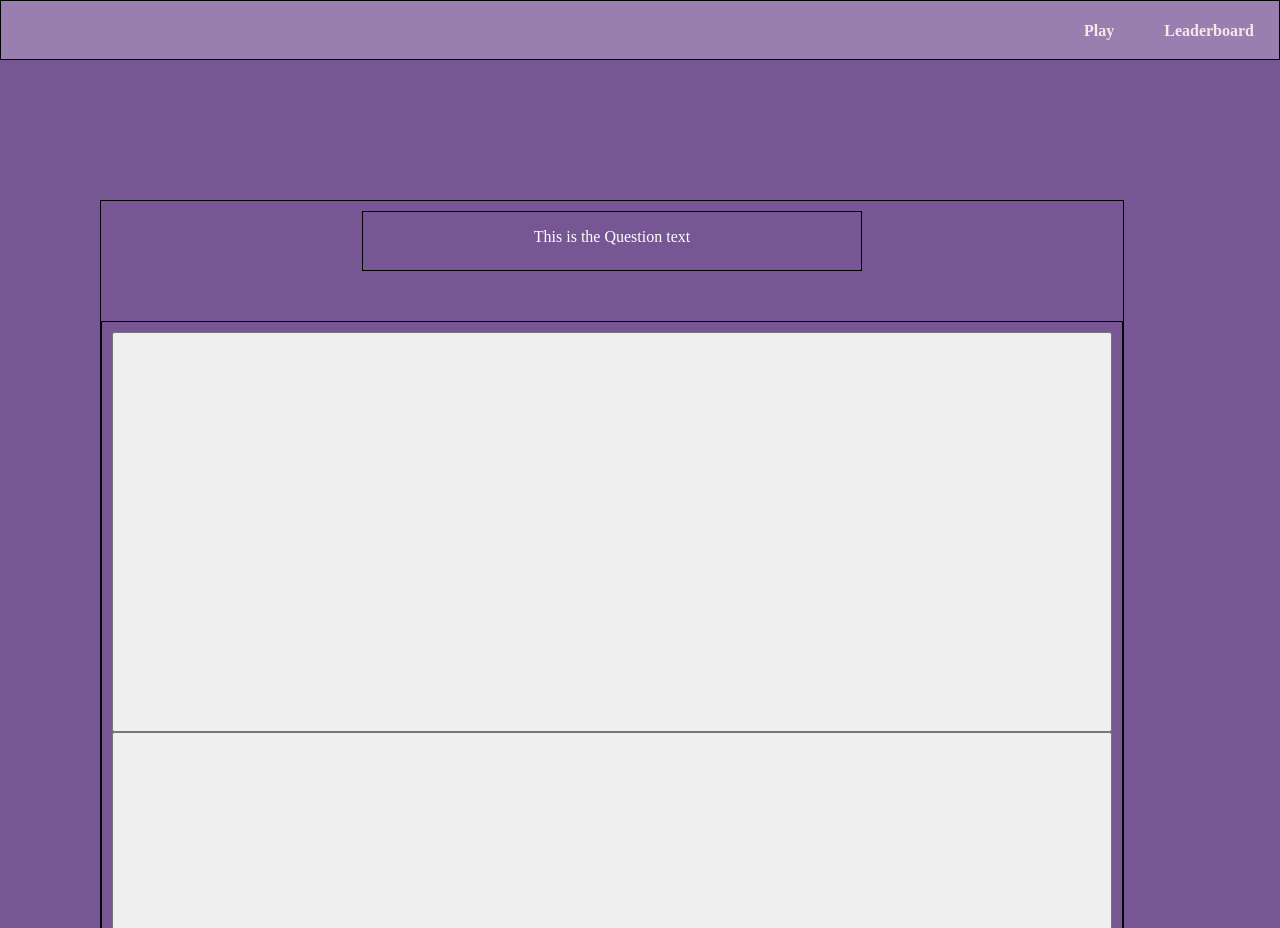
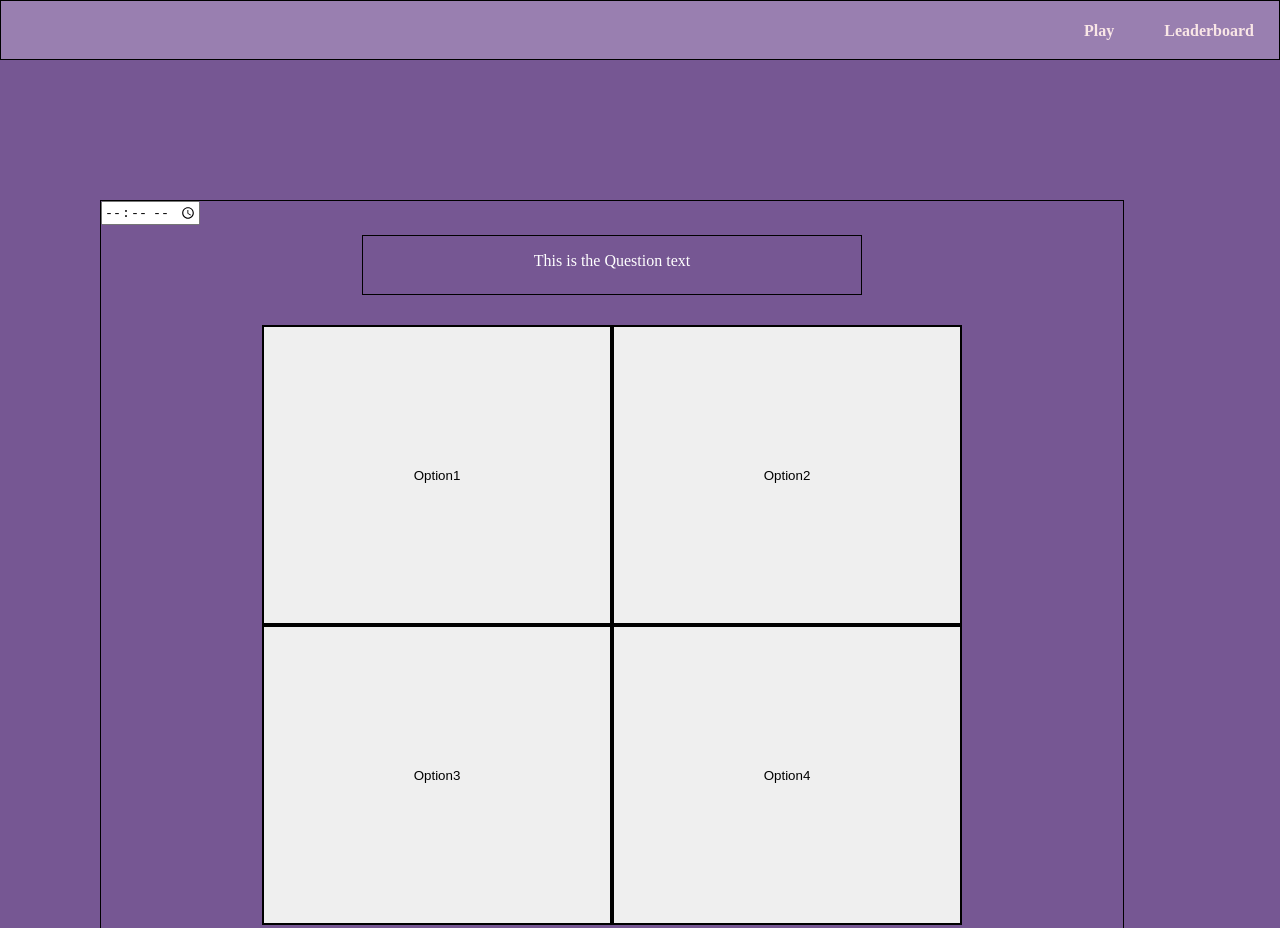
Before and after one commit to Axel-Ahlander/quiz, a plain HTML site: page quiz.html in a window 1280 px wide. Shown: the top 928 px of the page. Drawn offline with Linux system fonts and the light colour scheme.

Commit message:
structure

```diff
--- a/quiz.html
+++ b/quiz.html
@@ -19,22 +19,26 @@
     </div>
 
     <main>
-        <div id = "question-text">
-            <p>This is the Question text</p>
+        <div class = "header">
+            <div id = "timer">
+                <input type="time" name="timer" id="timer">
+            </div>
+            <div id = "question-text">
+                <p id = "question-text-one">This is the Question text</p>
+            </div>
         </div>
-
         <div id = "options">
             <button id = "option1">
-
+                <p id = "option1-text">Option1</p>
             </button>
             <button id = "option2">
-
+                <p id = "option2-text">Option2</p>
             </button>
             <button id = "option3">
-
+                <p id = "option3-text">Option3</p>
             </button>
             <button id = "option4">
-
+                <p id = "option4-text">Option4</p>
             </button>
         </div>
     </main>
--- a/script.js
+++ b/script.js
@@ -0,0 +1,17 @@
+const categories = [
+    {
+        name: "sport",
+        questions: [
+            {
+
+            }
+        ]
+    }
+]
+
+const button1 = document.getElementById("option1");
+
+
+function inGame(){
+    button1.onclick = //highlight button1
+}
--- a/styles.css
+++ b/styles.css
@@ -51,24 +51,28 @@ main {
     position: absolute;
     top: 200px;
     left: 100px;
-    object-fit: cover;
 }
 
 #options {
     display: flex;
-    margin: 50px auto;
-    position: relative;
-    border: 1px solid black;
+    width: 100%;
+    flex-direction: row;
     flex-wrap: wrap;
-    justify-content: space-around;
-    flex-direction: row;
-    padding: 10px;
+    align-items: center;
+    justify-content: center;
+    margin: 0 auto;
+    padding: 20px 10px;
 }
 
 button {
-    height: 400px;
+    object-fit: cover;
     width: 100%;
-    object-fit: cover;
-    margin: 0;
-    padding: 0;
+    height: 300px;
+    max-width: 350px;
+    border: 2px solid black;
+    padding: 12px;
 }
+
+.header {
+
+}
```
Also changed, not shown: index.html (+11 -0 lines).
